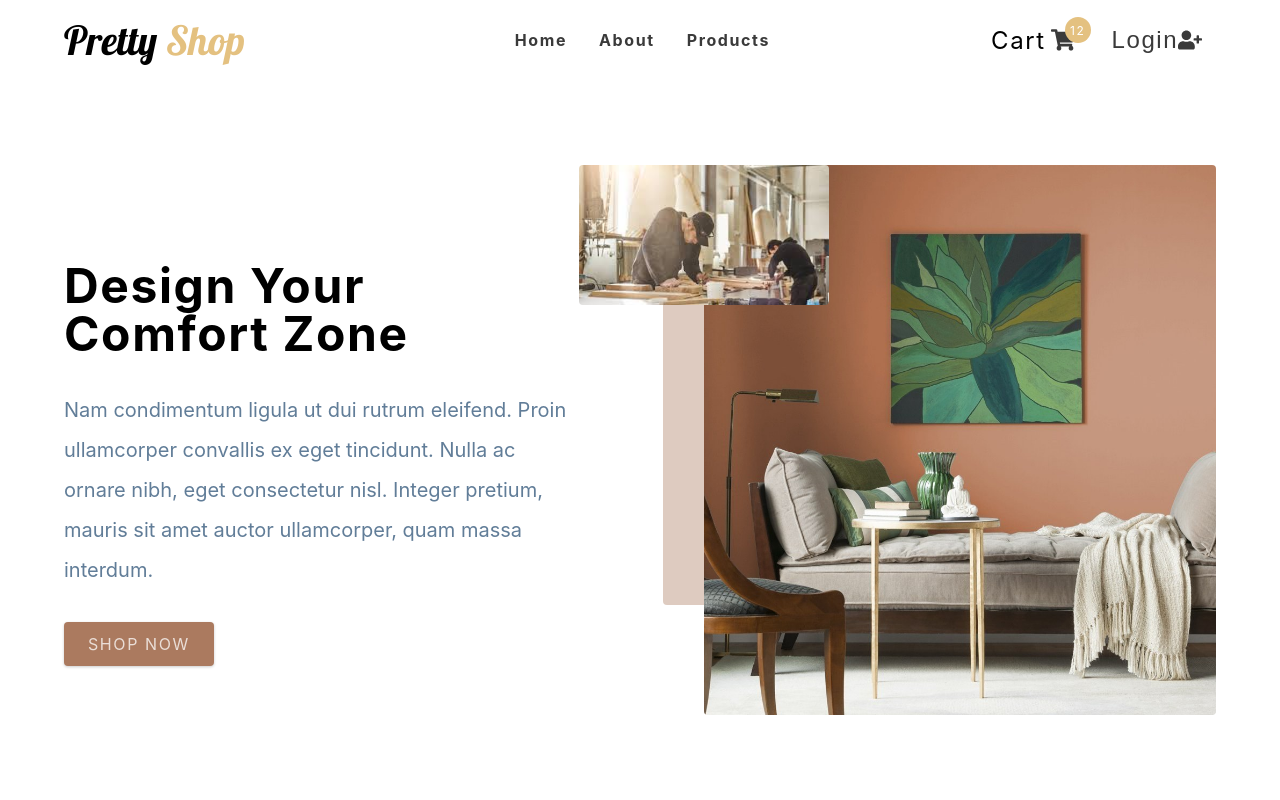
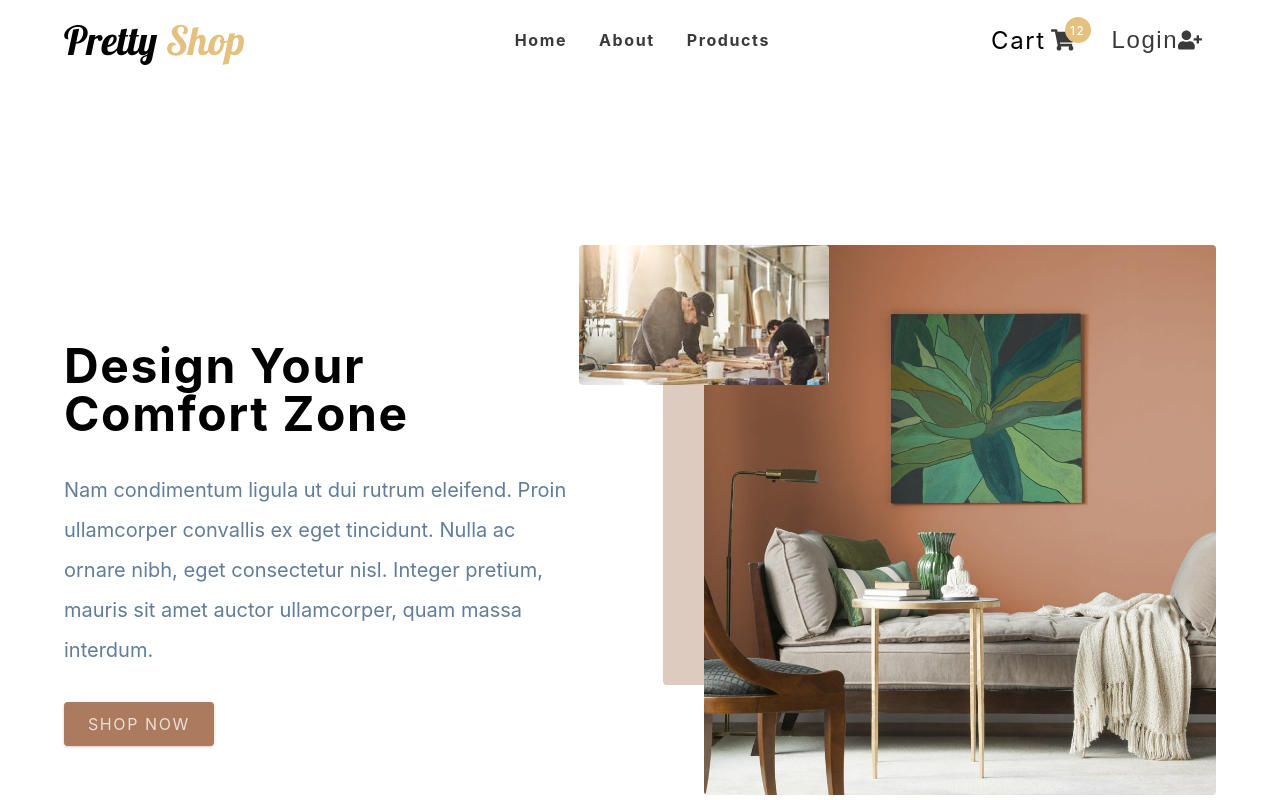
Before and after one commit to mariata06/pretty-shop, a React (Create React App) app: page / in a window 1280 px wide. Shown: the top 800 px of the page. Built offline with nearby package versions, Linux system fonts and the light colour scheme.

Commit message:
Add ErrorPage

```diff
--- a/src/App.js
+++ b/src/App.js
@@ -1,7 +1,7 @@
 import React from 'react';
 import './App.css';
 
-import { Home, About, Cart, Products } from './pages';
+import { Home, About, Cart, Products, SingleProduct, Error, Checkout } from './pages';
 import { Navbar, Footer, Sidebar } from './components';
 import { BrowserRouter as Router, Route, Routes } from 'react-router-dom';
 
@@ -16,6 +16,9 @@ function App() {
           <Route path="/About" element={<About />} />
           <Route path="/Cart" element={<Cart />} />
           <Route path="/Products" element={<Products />} />
+          <Route path="/Products/:id" element={<SingleProduct />} />
+          <Route path="/Checkout" element={<Checkout />} />
+          <Route path="*" element={<Error />} />
         </Routes>
         <Footer />
       </div>
--- a/src/index.css
+++ b/src/index.css
@@ -48,10 +48,16 @@ a {
   text-decoration: none;
 }
 
-.page {
-  /* min-height: calc(65vh - 10rem); */
-  /* height: 100vh; */
+/* .page {
+  min-height: calc(65vh - 10rem);
+  height: 100vh;
+  min-height: calc(100vh - (20vh + 10rem));
 }
+
+.page-100 {
+  min-height: calc(100vh - 10rem);
+  padding: 5rem 0;
+} */
 
 .App {
   display: flex;
@@ -62,6 +68,7 @@ a {
 
 .content {
   flex: 1 0 auto;
+  padding: 5rem 0;
 }
 
 h1,
--- /dev/null
+++ b/src/pages/CheckoutPage.js
@@ -0,0 +1,11 @@
+import React from 'react';
+
+const CheckoutPage = () => {
+  return (
+    <div className="Checkout content">
+        <h4>Checkout Page</h4>
+    </div>
+  );
+}
+
+export default CheckoutPage;
--- /dev/null
+++ b/src/pages/ErrorPage.js
@@ -0,0 +1,35 @@
+import React from 'react';
+import styled from 'styled-components';
+import { Link } from 'react-router-dom';
+
+const ErrorPage = () => {
+  return (
+    <Wrapper className="content">
+        <section>
+            <h1>404</h1>
+            <h3>Sorry, the page you tried cannot be found</h3>
+            <Link to='/' className='btn'>
+                back home
+            </Link>
+        </section>
+    </Wrapper>
+  );
+}
+
+const Wrapper = styled.main`
+    background: var(--color-lightest-beige);
+    display: flex;
+    justify-content: center;
+    align-items: center;
+    text-align: center;
+    h1 {
+        font-size: 10rem;
+        margin-top: 0;
+    }
+    h3 {
+        text-transform: none;
+        margin-bottom: 2rem;
+    }
+`
+
+export default ErrorPage;
--- /dev/null
+++ b/src/pages/SingleProductPage.js
@@ -0,0 +1,11 @@
+import React from 'react';
+
+const SingleProductPage = () => {
+  return (
+    <div className="Single Product content">
+        <h4>Single Product Page</h4>
+    </div>
+  );
+}
+
+export default SingleProductPage;
--- a/src/pages/index.js
+++ b/src/pages/index.js
@@ -2,5 +2,9 @@ import Home from './HomePage';
 import About from './AboutPage';
 import Cart from './CartPage';
 import Products from './ProductsPage';
+import Error from './ErrorPage';
+import SingleProduct from './SingleProductPage';
+import Checkout from './CheckoutPage';
 
-export { Home, About, Cart, Products }
+
+export { Home, About, Cart, Products, Error, SingleProduct, Checkout }
```
